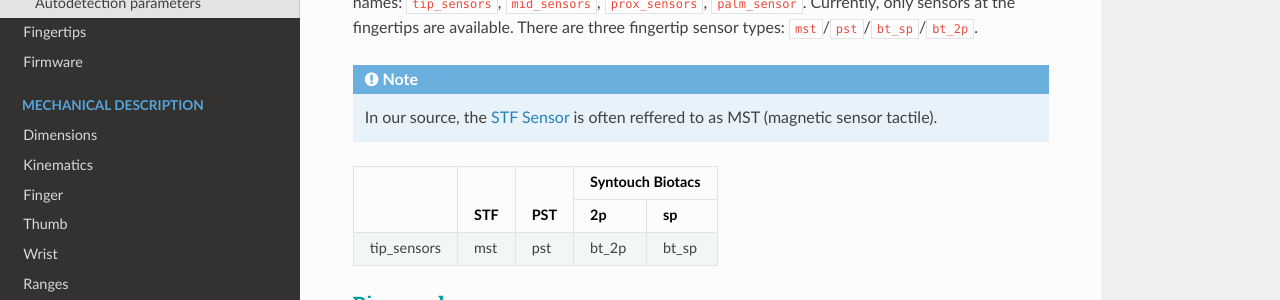
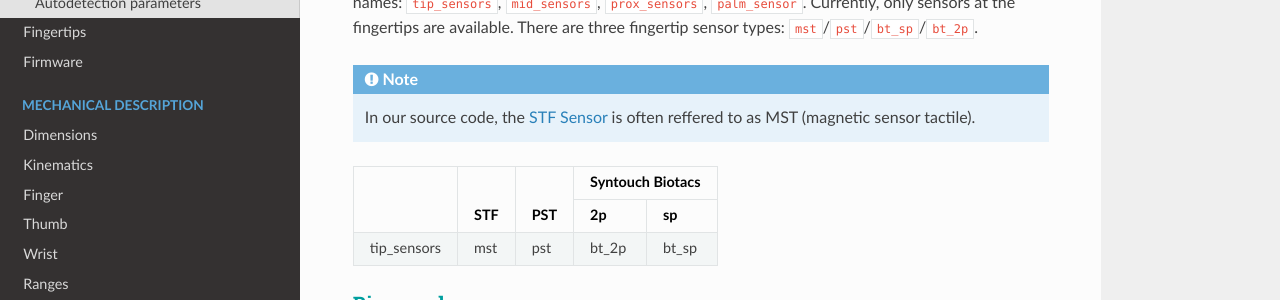
Before and after one commit to shadow-robot/sr_dexterous_hand_documentation, a Sphinx documentation site: the page built from docs/user_guide/sd_robot_description.rst, in a window 1280 px wide and 900 px high, scrolled down 753 px. Shown: the part 150-450 px from the top of the window. Built offline with Sphinx 7.4.7 and the Read the Docs theme 2.0.0, drawn with Linux system fonts in a browser that asks for light colours.

Commit message:
Fix Typo

```diff
--- a/docs/user_guide/sd_robot_description.rst
+++ b/docs/user_guide/sd_robot_description.rst
@@ -34,7 +34,7 @@ Current allowed configurations are the following:
 
 There are also arguments that define where and which sensors are located on the hand. It allows placement of sensors on tip, mid and proximal parts of the fingers as well as the palm. Argument names: ``tip_sensors``, ``mid_sensors``, ``prox_sensors``, ``palm_sensor``. Currently, only sensors at the fingertips are available. There are three fingertip sensor types: ``mst``/``pst``/``bt_sp``/``bt_2p``.
 
-.. note:: In our source, the :ref:`STF sensor` is often reffered to as MST (magnetic sensor tactile).
+.. note:: In our source code, the :ref:`STF sensor` is often reffered to as MST (magnetic sensor tactile).
 
 +-------------+-----+-----+------------------+
 |             | STF | PST | Syntouch Biotacs |
```
